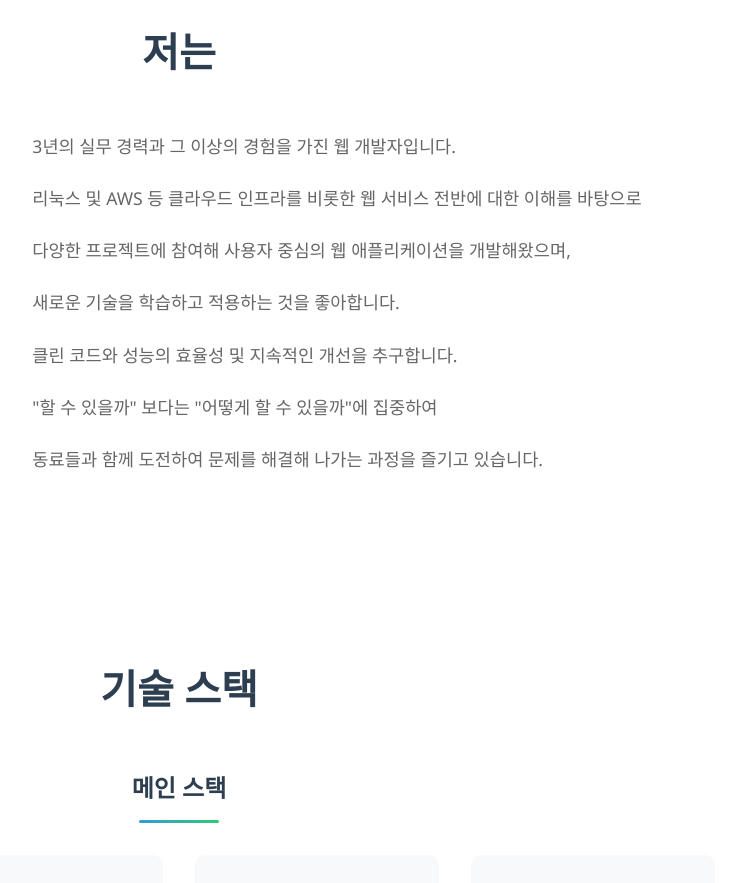
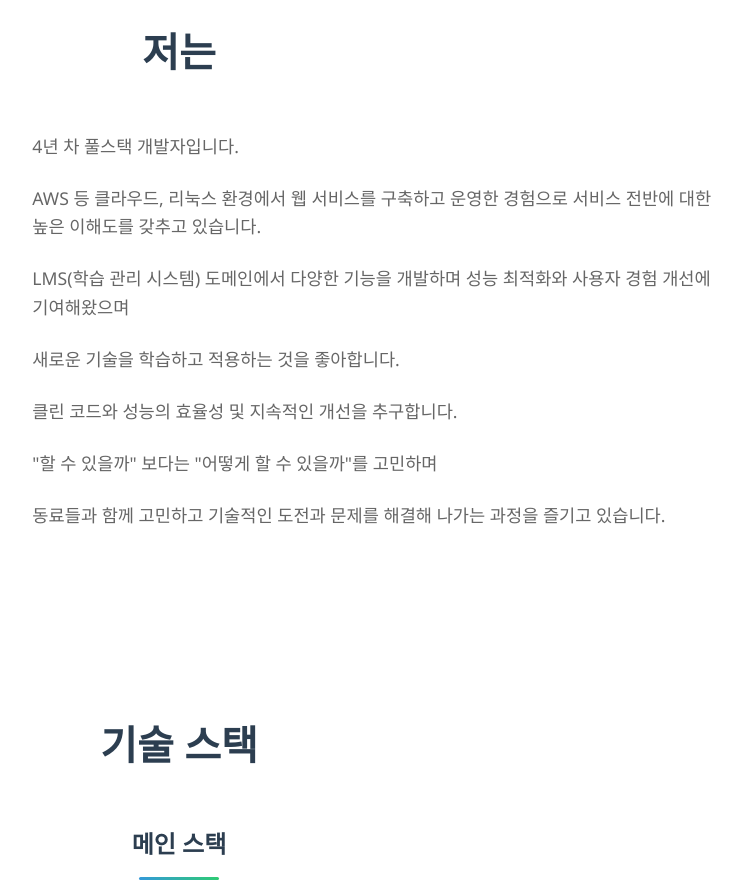
Before and after one commit to sr-josh/sr-josh.github.io, a plain HTML site: page index.html in a window 1280 px wide. Shown: the part 860-1743 px from the top of the page, without its empty margins (461-1203 px from the left). Drawn offline with Linux system fonts and the light colour scheme.

Commit message:
내용 수정

```diff
--- a/index.html
+++ b/index.html
@@ -45,13 +45,13 @@
 <!--                <img src="https://via.placeholder.com/250x250/3498db/ffffff?text=Your+Photo" alt="프로필 사진">-->
             </div>
             <div class="about-text">
-                <p>3년의 실무 경력과 그 이상의 경험을 가진 웹 개발자입니다.</p>
-                <p>리눅스 및 AWS 등 클라우드 인프라를 비롯한 웹 서비스 전반에 대한 이해를 바탕으로</p>
-                <p>다양한 프로젝트에 참여해 사용자 중심의 웹 애플리케이션을 개발해왔으며,</p>
+                <p>4년 차 풀스택 개발자입니다.</p>
+                <P>AWS 등 클라우드, 리눅스 환경에서 웹 서비스를 구축하고 운영한 경험으로 서비스 전반에 대한 높은 이해도를 갖추고 있습니다.</P>
+                <p>LMS(학습 관리 시스템) 도메인에서 다양한 기능을 개발하며 성능 최적화와 사용자 경험 개선에 기여해왔으며</p>
                 <p>새로운 기술을 학습하고 적용하는 것을 좋아합니다.</p>
                 <p>클린 코드와 성능의 효율성 및 지속적인 개선을 추구합니다.</p>
-                <p>"할 수 있을까" 보다는 "어떻게 할 수 있을까"에 집중하여</p>
-                <p>동료들과 함께 도전하여 문제를 해결해 나가는 과정을 즐기고 있습니다.</p>
+                <p>"할 수 있을까" 보다는 "어떻게 할 수 있을까"를 고민하며</p>
+                <p>동료들과 함께 고민하고 기술적인 도전과 문제를 해결해 나가는 과정을 즐기고 있습니다.</p>
             </div>
         </div>
     </section>
@@ -208,8 +208,8 @@
                 <div class="project-content">
                     <h4>OTT</h4>
                     <div class="project-description">
-                        <p>클라우드 방식의 OTT 솔루션 설계 및 사용자 페이지 초기 개발을 주도했으며, </p>
-                        <p>이후 백오피스를 포함한 프로젝트 전체를 맡아 실서비스 제공</p>
+                        <p>2인 프로젝트의 사용자단 개발로 시작하여, </p>
+                        <p>프로젝트 후반부 전체 시스템의 안정화 및 디버깅을 주도하며 성공적으로 런칭</p>
                     </div>
                     <div class="progress-section">
                         <span class="progress-label">프로젝트 진행률</span>
```
